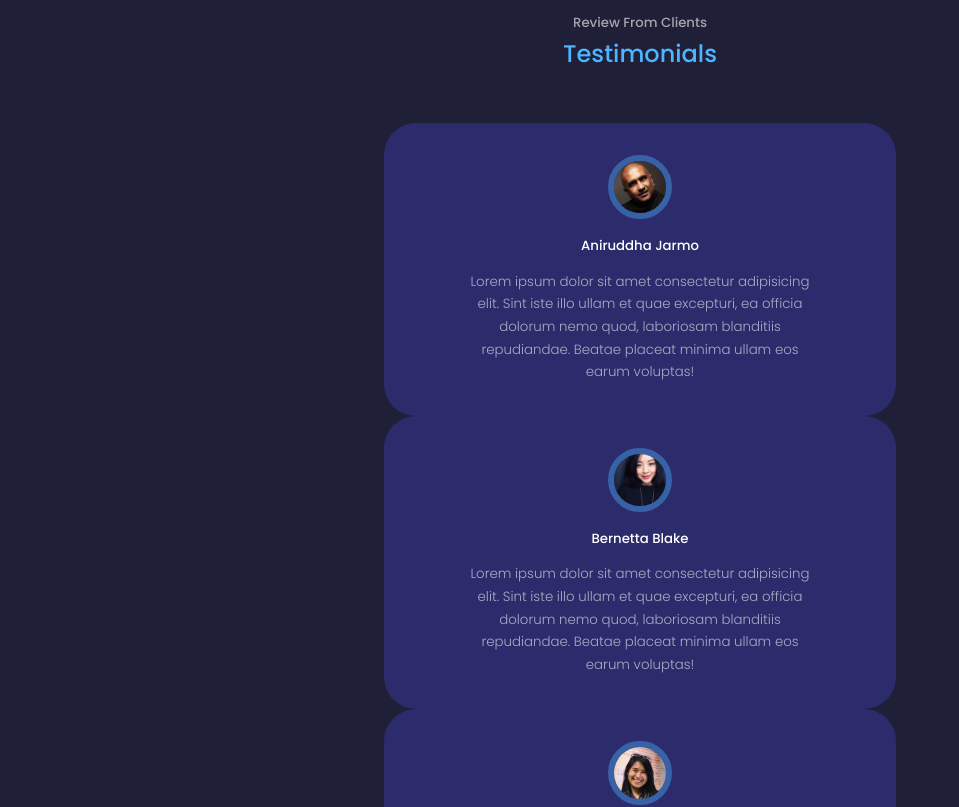
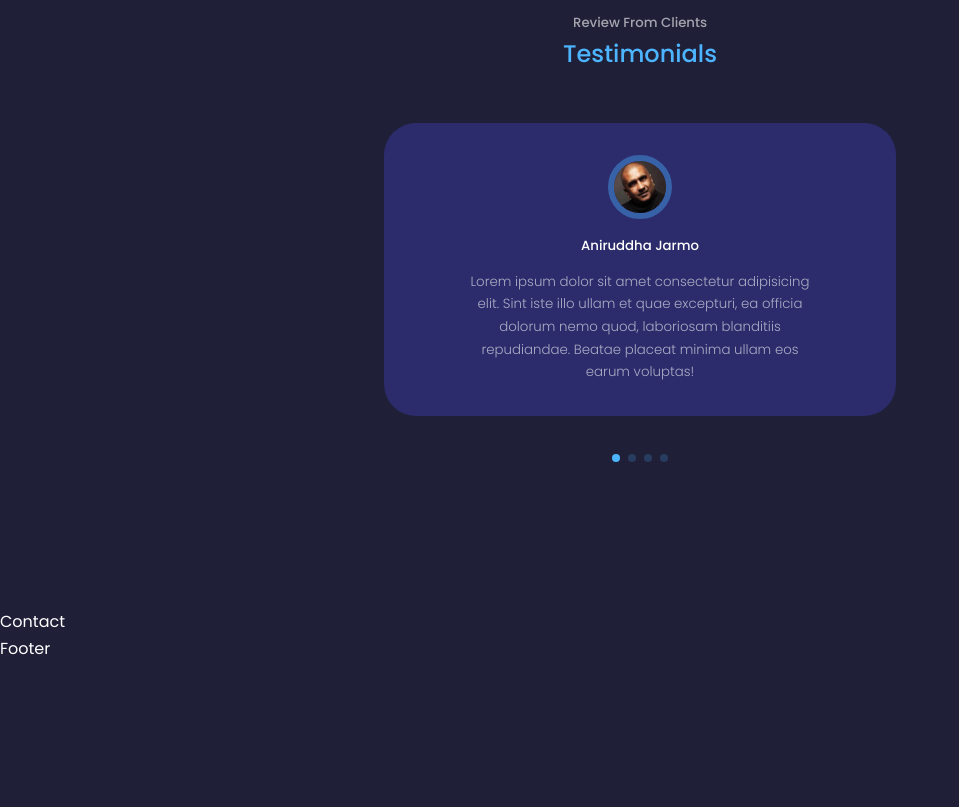
Before and after one commit to draxexx/react-portfolio-website-1, a React (Create React App) app: page / in a window 1280 px wide. Shown: the part 4220-5027 px from the top of the page, without its empty margins (0-959 px from the left). After the commit the page ends 4882 px from the top, so only its background shows below. Built offline with nearby package versions, Linux system fonts and the light colour scheme.

Commit message:
add SwiperJS to implement Carousel

```diff
--- a/package.json
+++ b/package.json
@@ -10,6 +10,7 @@
     "react-dom": "^17.0.2",
     "react-icons": "^4.3.1",
     "react-scripts": "5.0.0",
+    "swiper": "^8.0.7",
     "web-vitals": "^2.1.4"
   },
   "scripts": {
--- a/src/components/testimonials/Testimonials.jsx
+++ b/src/components/testimonials/Testimonials.jsx
@@ -5,6 +5,14 @@
 import AVTR3 from "../../assets/avatar3.jpeg"
 import AVTR4 from "../../assets/avatar4.jpeg"
 import TestimonialItem from './TestimonialItem';
+// import Swiper core and required modules
+import { Pagination } from 'swiper';
+
+import { Swiper, SwiperSlide } from 'swiper/react';
+
+// Import Swiper styles
+import 'swiper/css';
+import 'swiper/css/pagination';
 
 const Testimonials = () => {
   return (
@@ -12,12 +20,26 @@
       <h5>Review From Clients</h5>
       <h2>Testimonials</h2>
 
-      <div className="container testimonials__container">
-        <TestimonialItem name="Aniruddha Jarmo" avatar={AVTR1} />
-        <TestimonialItem name="Bernetta Blake" avatar={AVTR2} />
-        <TestimonialItem name="Odell Neely" avatar={AVTR3} />
-        <TestimonialItem name="Sudhir Noam" avatar={AVTR4} />
-      </div>
+      <Swiper className="container testimonials__container"
+        // install Swiper modules
+        modules={[Pagination]}
+        spaceBetween={40}
+        slidesPerView={1}
+        pagination={{ clickable: true }}
+      >
+        <SwiperSlide>
+          <TestimonialItem name="Aniruddha Jarmo" avatar={AVTR1} />
+        </SwiperSlide>
+        <SwiperSlide>
+          <TestimonialItem name="Bernetta Blake" avatar={AVTR2} />
+        </SwiperSlide>
+        <SwiperSlide>
+          <TestimonialItem name="Odell Neely" avatar={AVTR3} />
+        </SwiperSlide>
+        <SwiperSlide>
+          <TestimonialItem name="Sudhir Noam" avatar={AVTR4} />
+        </SwiperSlide>
+      </Swiper>
     </section>
   )
 }
--- a/src/components/testimonials/testimonials.css
+++ b/src/components/testimonials/testimonials.css
@@ -1,5 +1,6 @@
 .container.testimonials__container{
     width: 40%;
+    padding-bottom: 4rem;
 }
 
 .client__avatar{
@@ -27,6 +28,10 @@
     margin: 0.8rem auto 0;
 }
 
+.swiper-pagination-clickable .swiper-pagination-bullet{
+    background: var(--color-primary);
+}
+
 /* ========== MEDIA QUERIES (MEDIUM DEVICES) ========== */
 
 @media screen and (max-width:1024px) {
```
Also changed, not shown: 2 other files (tests, documents, lock files or other folders).
